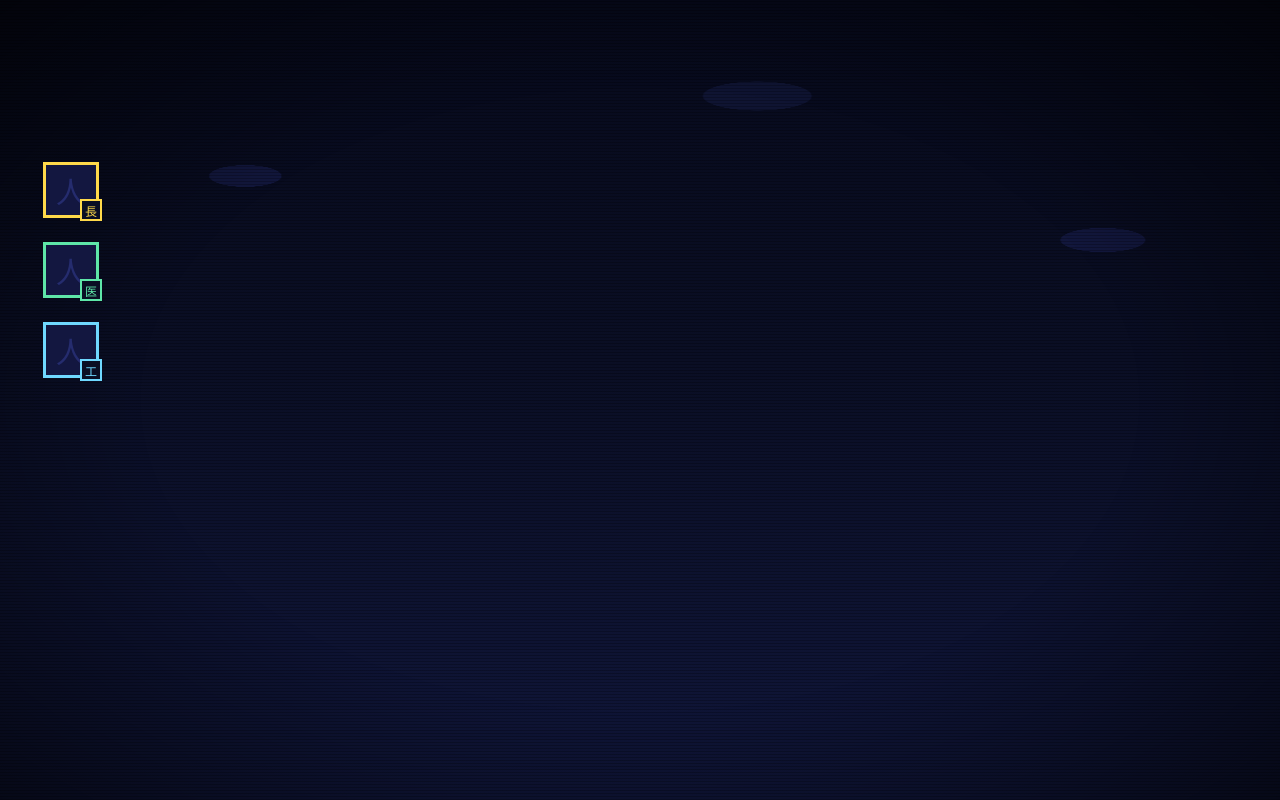
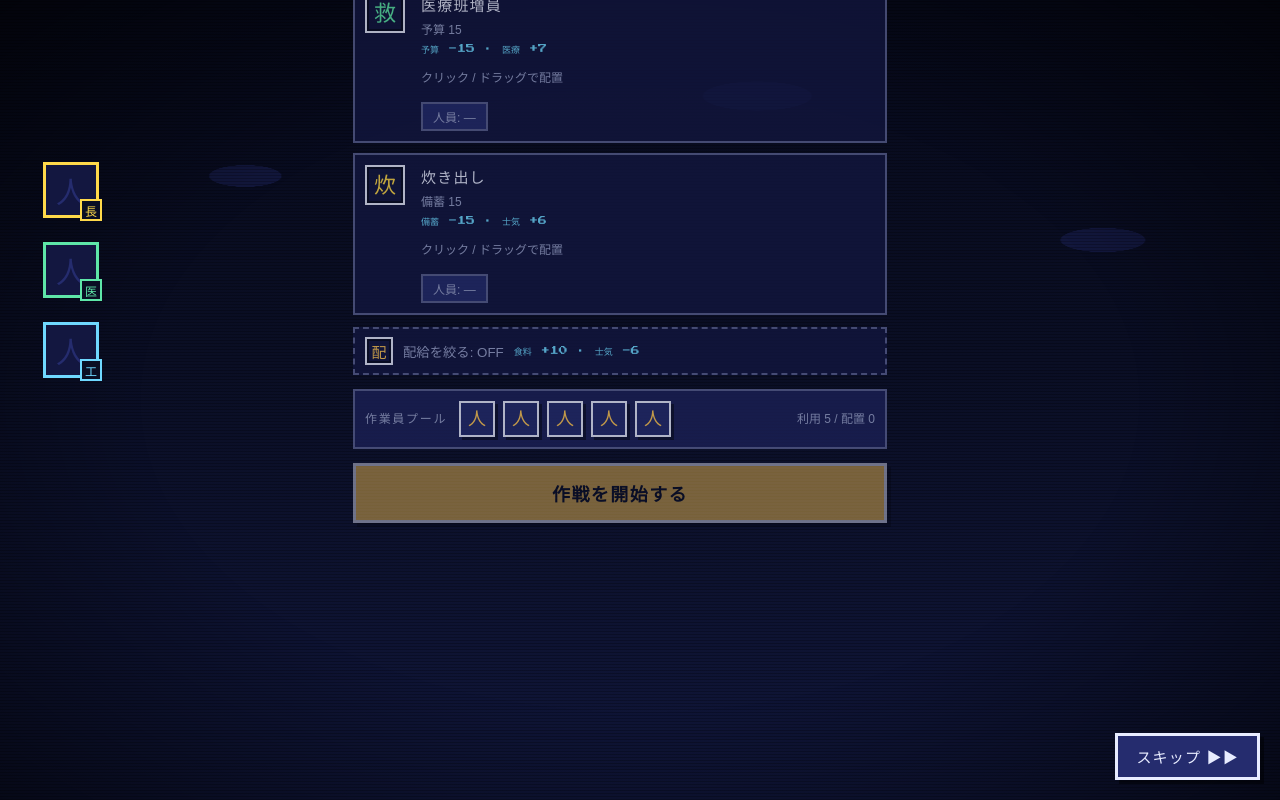
Before and after one commit to ivgtr/tozasareta-machi, a React (Vite) app: page / in a window 1280 px wide. Both pictures are taken after a click on the button "作戦を開始する". Shown: the part 536-1336 px from the top of the page. Built offline with nearby package versions, Linux system fonts and the light colour scheme; a web font is replaced by a local one.

Commit message:
feat(p6): 解決の逐次プレイバック（usePlayback、イベントカード差し込み、ログタイプイン、スキップ、reduced-motion即時化、busy入力ロック）

```diff
--- a/src/game/engine.ts
+++ b/src/game/engine.ts
@@ -14,7 +14,7 @@ const NUMERIC_FLAGS = [
   'cooperation',
 ] as const
 
-function applyEffects(prev: GameState, effects: Effect[]): GameState {
+export function applyEffects(prev: GameState, effects: Effect[]): GameState {
   let { food, power, medical, morale } = prev.resources
   let { workers, budget, stockpile } = prev
   const flags = { ...prev.flags, fired: [...prev.flags.fired] }
--- a/src/ui/components/DecisionBoard.tsx
+++ b/src/ui/components/DecisionBoard.tsx
@@ -51,6 +51,7 @@ interface DecisionBoardProps {
   state: GameState
   chars: Partial<Record<TaskId, string>>
   selectedChar: string | null
+  busy?: boolean
   onCommit: (plan: DayPlan) => void
   onAssignChar: (task: TaskId) => void
   onReleaseChar: (task: TaskId) => void
@@ -60,6 +61,7 @@ export function DecisionBoard({
   state,
   chars,
   selectedChar,
+  busy = false,
   onCommit,
   onAssignChar,
   onReleaseChar,
@@ -163,7 +165,7 @@ export function DecisionBoard({
   }
 
   return (
-    <div className="board">
+    <div className={['board', busy ? 'board--busy' : ''].filter(Boolean).join(' ')}>
       <ul className="board__tasks">
         {PHYSICAL_TASKS.map((task) => {
           const w = workers[task] ?? 0
@@ -262,7 +264,7 @@ export function DecisionBoard({
         </span>
       </div>
 
-      <PixelButton primary className="board__commit" disabled={ended} onClick={commit}>
+      <PixelButton primary className="board__commit" disabled={ended || busy} onClick={commit}>
         作戦を開始する
       </PixelButton>
 
--- /dev/null
+++ b/src/ui/components/PlaybackOverlay.tsx
@@ -0,0 +1,15 @@
+import { artSpec } from '../art/manifest'
+import { PixelArt } from '../art/PixelArt'
+
+export function PlaybackOverlay({ eventId }: { eventId: string | null }) {
+  if (!eventId) return null
+  const spec = artSpec('event', eventId)
+  return (
+    <div className="event-overlay" role="status" aria-live="polite">
+      <div className="event-overlay__card">
+        <PixelArt kind="event" id={eventId} />
+        <span className="event-overlay__name">{spec?.label ?? eventId}</span>
+      </div>
+    </div>
+  )
+}
--- a/src/ui/components/Roster.tsx
+++ b/src/ui/components/Roster.tsx
@@ -6,10 +6,11 @@ interface RosterProps {
   characters: Character[]
   chars: Partial<Record<TaskId, string>>
   selected: string | null
+  busy?: boolean
   onSelect: (id: string | null) => void
 }
 
-export function Roster({ characters, chars, selected, onSelect }: RosterProps) {
+export function Roster({ characters, chars, selected, busy = false, onSelect }: RosterProps) {
   const placedTask = (charId: string): string | null => {
     for (const [task, id] of Object.entries(chars)) {
       if (id === charId) return artSpec('icon', task)?.label ?? task
@@ -33,6 +34,7 @@ export function Roster({ characters, chars, selected, onSelect }: RosterProps) {
             key={c.id}
             type="button"
             className={classes}
+            disabled={busy}
             onClick={() => onSelect(selected === c.id ? null : c.id)}
           >
             <PixelArt kind="portrait" id={c.id} />
--- a/src/ui/components/StatusWall.tsx
+++ b/src/ui/components/StatusWall.tsx
@@ -9,6 +9,7 @@ interface StatusWallProps {
   state: GameState
   chars: Partial<Record<TaskId, string>>
   selectedChar: string | null
+  busy?: boolean
   onSelectChar: (id: string | null) => void
 }
 
@@ -19,7 +20,13 @@ function capacityWord(value: number): string {
   return '機能停止寸前'
 }
 
-export function StatusWall({ state, chars, selectedChar, onSelectChar }: StatusWallProps) {
+export function StatusWall({
+  state,
+  chars,
+  selectedChar,
+  busy = false,
+  onSelectChar,
+}: StatusWallProps) {
   const r = state.resources
   const foodDays = Math.floor(r.food / BALANCE.food.consume)
   const income =
@@ -67,6 +74,7 @@ export function StatusWall({ state, chars, selectedChar, onSelectChar }: StatusW
         characters={state.characters}
         chars={chars}
         selected={selectedChar}
+        busy={busy}
         onSelect={onSelectChar}
       />
     </div>
--- /dev/null
+++ b/src/ui/data/ui-timing.ts
@@ -0,0 +1,3 @@
+export const UI_TIMING = {
+  effectMs: 650,
+} as const
--- /dev/null
+++ b/src/ui/hooks/usePlayback.ts
@@ -0,0 +1,41 @@
+import { useCallback, useEffect, useState } from 'react'
+import type { Effect, GameState } from '../../game/types'
+import { UI_TIMING } from '../data/ui-timing'
+
+export interface Playback {
+  prev: GameState
+  effects: Effect[]
+  index: number
+}
+
+function prefersReducedMotion(): boolean {
+  return typeof matchMedia !== 'undefined' && matchMedia('(prefers-reduced-motion: reduce)').matches
+}
+
+export function usePlayback() {
+  const [pb, setPb] = useState<Playback | null>(null)
+
+  const start = useCallback((prev: GameState, effects: Effect[]) => {
+    if (effects.length === 0 || prefersReducedMotion()) return
+    setPb({ prev, effects, index: 0 })
+  }, [])
+
+  const skip = useCallback(() => setPb(null), [])
+
+  useEffect(() => {
+    if (!pb) return
+    const id = setInterval(() => {
+      setPb((cur) => {
+        if (!cur) return cur
+        if (cur.index >= cur.effects.length) {
+          clearInterval(id)
+          return null
+        }
+        return { ...cur, index: cur.index + 1 }
+      })
+    }, UI_TIMING.effectMs)
+    return () => clearInterval(id)
+  }, [pb])
+
+  return { pb, start, skip }
+}
--- a/src/ui/screens/PlayScreen.tsx
+++ b/src/ui/screens/PlayScreen.tsx
@@ -1,8 +1,10 @@
 import { useState } from 'react'
 import type { DayPlan, GameState, TaskId } from '../../game/types'
+import { step, applyEffects } from '../../game/engine'
 import { BALANCE } from '../../game/data/balance'
 import { useStore } from '../store-context'
 import { randomSeed } from '../store'
+import { usePlayback } from '../hooks/usePlayback'
 import { AmbientBackdrop } from '../components/AmbientBackdrop'
 import { Skyline } from '../components/Skyline'
 import { TopBar } from '../components/TopBar'
@@ -10,10 +12,24 @@ import { StatusWall } from '../components/StatusWall'
 import { DecisionBoard } from '../components/DecisionBoard'
 import { ReportFeed } from '../components/ReportFeed'
 import { EndingOverlay } from '../components/EndingOverlay'
+import { PlaybackOverlay } from '../components/PlaybackOverlay'
 import { PixelPanel } from '../components/PixelPanel'
+import { PixelButton } from '../components/PixelButton'
 import '../styles/play.css'
 
-function DayBoard({ state, onCommit }: { state: GameState; onCommit: (plan: DayPlan) => void }) {
+function DayBoard({
+  state,
+  busy,
+  report,
+  animateReport,
+  onCommit,
+}: {
+  state: GameState
+  busy: boolean
+  report: GameState['report']
+  animateReport: boolean
+  onCommit: (plan: DayPlan) => void
+}) {
   const [selectedChar, setSelectedChar] = useState<string | null>(null)
   const [chars, setChars] = useState<Partial<Record<TaskId, string>>>({})
 
@@ -44,6 +60,7 @@ function DayBoard({ state, onCommit }: { state: GameState; onCommit: (plan: DayP
           state={state}
           chars={chars}
           selectedChar={selectedChar}
+          busy={busy}
           onSelectChar={setSelectedChar}
         />
       </PixelPanel>
@@ -52,13 +69,14 @@ function DayBoard({ state, onCommit }: { state: GameState; onCommit: (plan: DayP
           state={state}
           chars={chars}
           selectedChar={selectedChar}
+          busy={busy}
           onCommit={onCommit}
           onAssignChar={assignChar}
           onReleaseChar={releaseChar}
         />
       </PixelPanel>
       <PixelPanel title="本部記録" className="play__log">
-        <ReportFeed report={state.report} />
+        <ReportFeed report={report} animateLast={animateReport} />
       </PixelPanel>
     </main>
   )
@@ -67,8 +85,26 @@ function DayBoard({ state, onCommit }: { state: GameState; onCommit: (plan: DayP
 export function PlayScreen() {
   const { store, dispatch } = useStore()
   const state: GameState = store.state
+  const { pb, start, skip } = usePlayback()
+  const busy = pb !== null
 
-  const commit = (plan: DayPlan) => dispatch({ type: 'commitDay', plan })
+  const view: GameState =
+    pb !== null
+      ? { ...applyEffects(pb.prev, pb.effects.slice(0, pb.index)), day: pb.prev.day }
+      : state
+  const feedReport = pb !== null ? pb.effects.slice(0, pb.index) : state.report
+  const currentEffect = pb !== null && pb.index > 0 ? (pb.effects[pb.index - 1] ?? null) : null
+  const eventId =
+    currentEffect?.source.startsWith('event:') === true
+      ? currentEffect.source.slice('event:'.length)
+      : null
+
+  const commit = (plan: DayPlan) => {
+    if (busy) return
+    const result = step(state, { type: 'commitDay', plan })
+    dispatch({ type: 'commitDay', plan })
+    start(state, result.effects)
+  }
   const undo = () => dispatch({ type: 'undo' })
   const restart = () => {
     if (window.confirm('新しいゲームを始めますか？現在の進行は失われます。')) {
@@ -76,20 +112,40 @@ export function PlayScreen() {
     }
   }
 
-  const danger = state.resources.morale < BALANCE.morale.riotAt || state.resources.food <= 0
+  const danger = view.resources.morale < BALANCE.morale.riotAt || view.resources.food <= 0
 
   return (
-    <div className="play">
-      <AmbientBackdrop morale={state.resources.morale} danger={danger} rain={false} />
-      <TopBar state={state} canUndo={store.history.length > 0} onUndo={undo} onRestart={restart} />
-      <DayBoard key={state.day} state={state} onCommit={commit} />
+    <div className={['play', busy ? 'play--busy' : ''].filter(Boolean).join(' ')}>
+      <AmbientBackdrop morale={view.resources.morale} danger={danger} rain={false} />
+      <TopBar
+        state={view}
+        canUndo={store.history.length > 0 && !busy}
+        onUndo={undo}
+        onRestart={restart}
+      />
+      <DayBoard
+        key={view.day}
+        state={view}
+        busy={busy}
+        report={feedReport}
+        animateReport={busy}
+        onCommit={commit}
+      />
       <footer className="play__footer">
-        <Skyline power={state.resources.power} morale={state.resources.morale} danger={danger} />
+        <Skyline power={view.resources.power} morale={view.resources.morale} danger={danger} />
       </footer>
-      <EndingOverlay
-        state={state}
-        onRestart={() => dispatch({ type: 'newGame', seed: randomSeed() })}
-      />
+      {busy ? (
+        <PixelButton className="play__skip" onClick={skip}>
+          スキップ ▶▶
+        </PixelButton>
+      ) : null}
+      <PlaybackOverlay eventId={eventId} />
+      {busy ? null : (
+        <EndingOverlay
+          state={state}
+          onRestart={() => dispatch({ type: 'newGame', seed: randomSeed() })}
+        />
+      )}
     </div>
   )
 }
--- a/src/ui/styles/play.css
+++ b/src/ui/styles/play.css
@@ -453,6 +453,51 @@
   font-size: 16px;
 }
 
+.play--busy .taskslot,
+.play--busy .pool,
+.play--busy .ration-toggle {
+  pointer-events: none;
+  opacity: 0.75;
+}
+
+.board--busy .board__commit {
+  opacity: 0.45;
+}
+
+.play__skip {
+  position: fixed;
+  right: 20px;
+  bottom: 20px;
+  z-index: 60;
+}
+
+.event-overlay {
+  position: fixed;
+  left: 50%;
+  bottom: 90px;
+  z-index: 55;
+  transform: translateX(-50%);
+  pointer-events: none;
+}
+
+.event-overlay__card {
+  width: min(320px, 84vw);
+  padding: 10px;
+  background: var(--night-700);
+  border: 3px solid var(--amber);
+  box-shadow:
+    inset 0 0 0 3px var(--night-800),
+    6px 6px 0 rgba(0, 0, 0, 0.5);
+  text-align: center;
+}
+
+.event-overlay__name {
+  display: block;
+  margin-top: 8px;
+  letter-spacing: 0.12em;
+  color: var(--amber);
+}
+
 @media (max-width: 1100px) {
   .play__grid {
     grid-template-columns: 1fr 1fr;
```
Also changed, not shown: src/ui/components/ReportFeed.tsx (+17 -5 lines), 2 other files (tests, documents, lock files or other folders).
